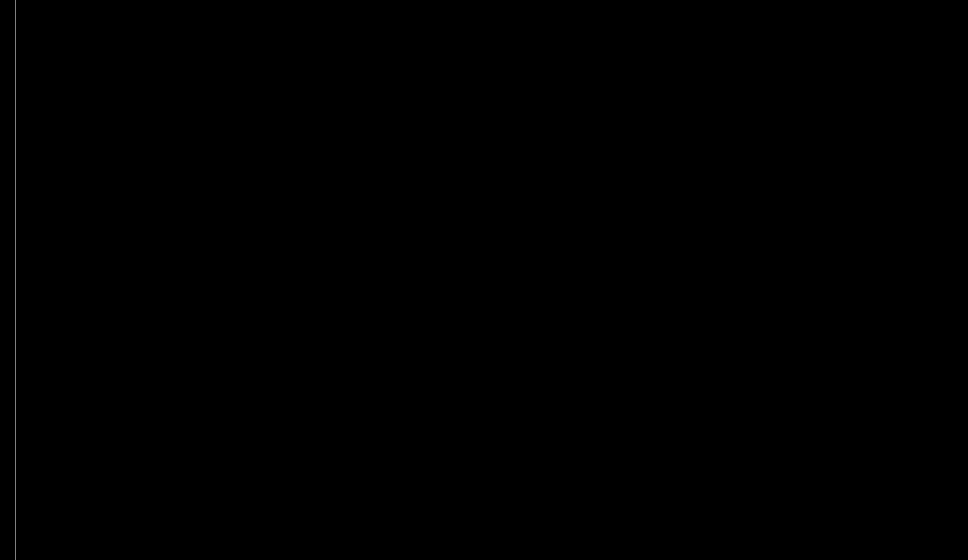
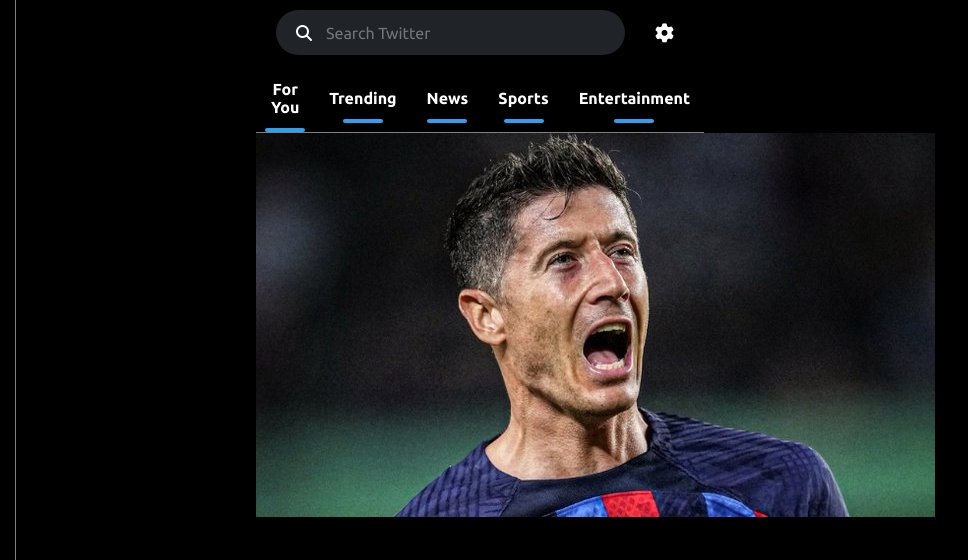
Before and after one commit to AhmedKamal1911/twitter, a plain HTML site: page index.html in a window 1280 px wide. Shown: the top 560 px of the page, 64-1032 px from the left. Drawn offline with Linux system fonts and the light colour scheme; a web font is replaced by a local one.

Commit message:
finished sticky head and search bar

```diff
--- a/css/master.css
+++ b/css/master.css
@@ -11,6 +11,9 @@
 }
 a{
   text-decoration: none;
+}
+ul{
+  list-style-type: none;
 }
 body{
   font-family: 'Ubuntu', sans-serif;
@@ -40,6 +43,7 @@ header  > i{
 transition: var(--main-transition);
 cursor: pointer;
 margin-bottom: 30px;
+width: fit-content;
 }
 header > i:hover{
   color: #2fa1ec;
@@ -75,3 +79,96 @@ margin-right: 20px;
   }
 }
 /* End-Header */
+/* Start-Main */
+main{
+  margin-left: 25%;
+  width: 35%;
+  color: white;
+}
+main .main-head{
+  position: sticky;
+  top: 0;
+  border-bottom: 1px solid grey;
+}
+main .main-head .search-head{
+display: flex;
+align-items: center;
+justify-content: center;
+padding: 10px 20px;
+}
+main .main-head .search-head .search{
+width: 75%;
+height: 45px;
+border-radius: 30px;
+position: relative;
+flex: 1;
+}
+
+main .main-head .search-head .search i {
+position: absolute;
+content: "";
+left: 20px;
+top: 15px;
+}
+main .main-head .search-head .search input {
+width: 100%;
+height: 100%;
+border-radius: 30px;
+outline: none;
+padding: 20px;
+padding-left: 50px;
+background-color: #202327;
+caret-color: white;
+color: white;
+border: none;
+transition: var(--main-transition);
+}
+main .main-head .search-head .search input:focus{
+  border: 1px solid #2fa1ec;
+}
+main .main-head .search-head .search input:focus + i{
+  color: #2fa1ec;
+}
+main .main-head .search-head >i{
+font-size: 19px;
+margin-left: 20px;
+padding: 10px;
+border-radius: 50%;
+cursor: pointer;
+transition: var(--main-transition);
+}
+main .main-head .search-head >i:hover{
+  background-color: rgb(34, 34, 34);
+}
+main .tab-list{
+  display: flex;
+  align-items: center;
+}
+main .tab-list li{
+  flex: 1;
+  text-align: center;
+}
+main .tab-list li a{
+display: block;
+padding: 15px;
+color: white;
+font-size: 16px;
+position: relative;
+transition: var(--main-transition);
+font-weight: bold;
+}
+main .tab-list li a::after{
+  position: absolute;
+  content: "";
+  left: 50%;
+  transform: translateX(-50%);
+  bottom: 0px;
+  width:40px;
+  height: 4px;
+  border-radius: 3px;
+  background-color: #2fa1ec;
+}
+main .tab-list li a:hover{
+  background-color: rgb(27, 27, 27);
+}
+/* End-Main */
--- a/index.html
+++ b/index.html
@@ -25,5 +25,28 @@
       <a href="#"  class="flex-between c-white"><i class="fas fa-info-circle"></i> <span class="tf-c">more</span></a>
       <a href="#"  class="flex-between c-white"><i class="fas fa-home"></i> <span class="tf-c">Home</span></a>
   </header>
+  <main>
+   <div class="main-head">
+     <div class="search-head">
+       <div class="search">
+         <input type="text" placeholder="Search Twitter">
+         <i class="fa-solid fa-magnifying-glass"></i>
+       </div>
+       <i class="fa-solid fa-gear"></i>
+     </div>
+     <ul class="tab-list">
+      <li><a href="#" class="tf-c">for you</a></li>
+      <li><a href="#" class="tf-c">trending</a></li>
+      <li><a href="#" class="tf-c">news</a></li>
+      <li><a href="#" class="tf-c">sports</a></li>
+      <li><a href="#" class="tf-c">entertainment</a></li>
+     </ul>
+   </div>
+   <div class="content">
+    <div class="new">
+      <img src="images/FqiuLeRY.jpg" alt="leva">
+    </div>
+   </div>
+  </main>
 </body>
 </html>
```
Also changed, not shown: images/FqiuLeRY.jpg (added).
